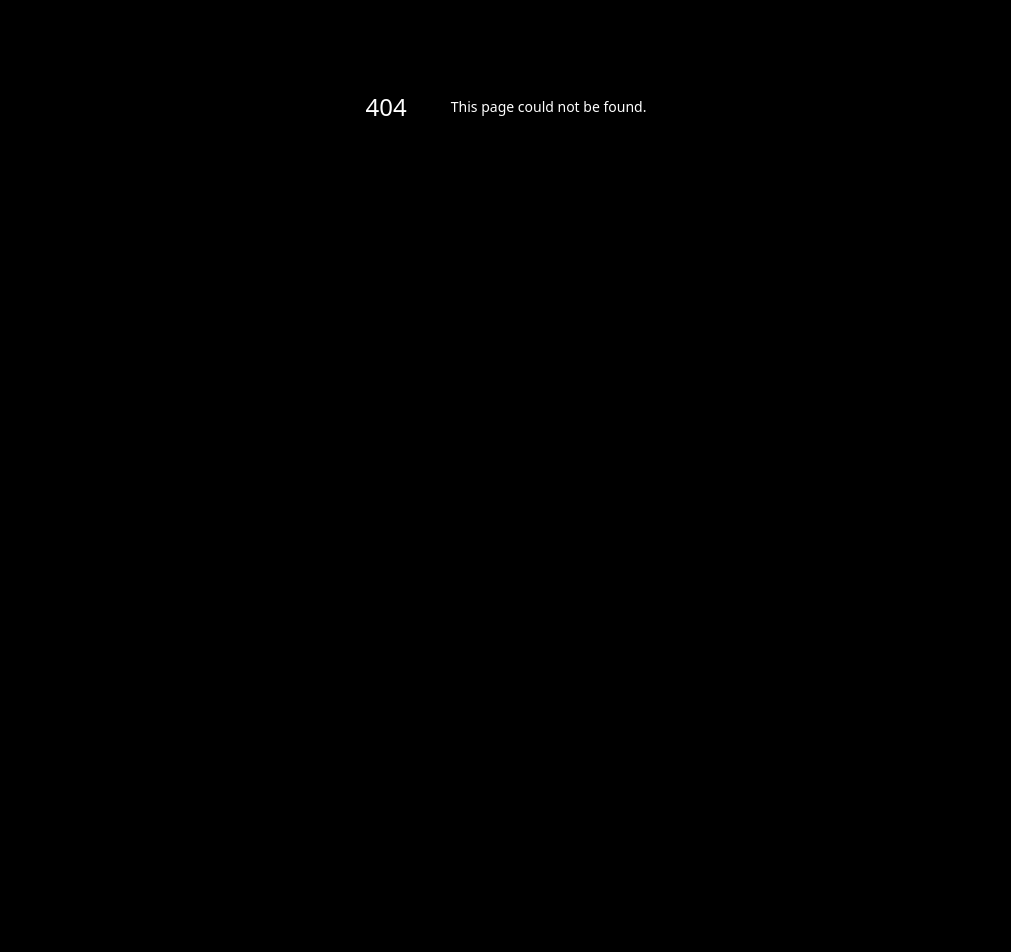
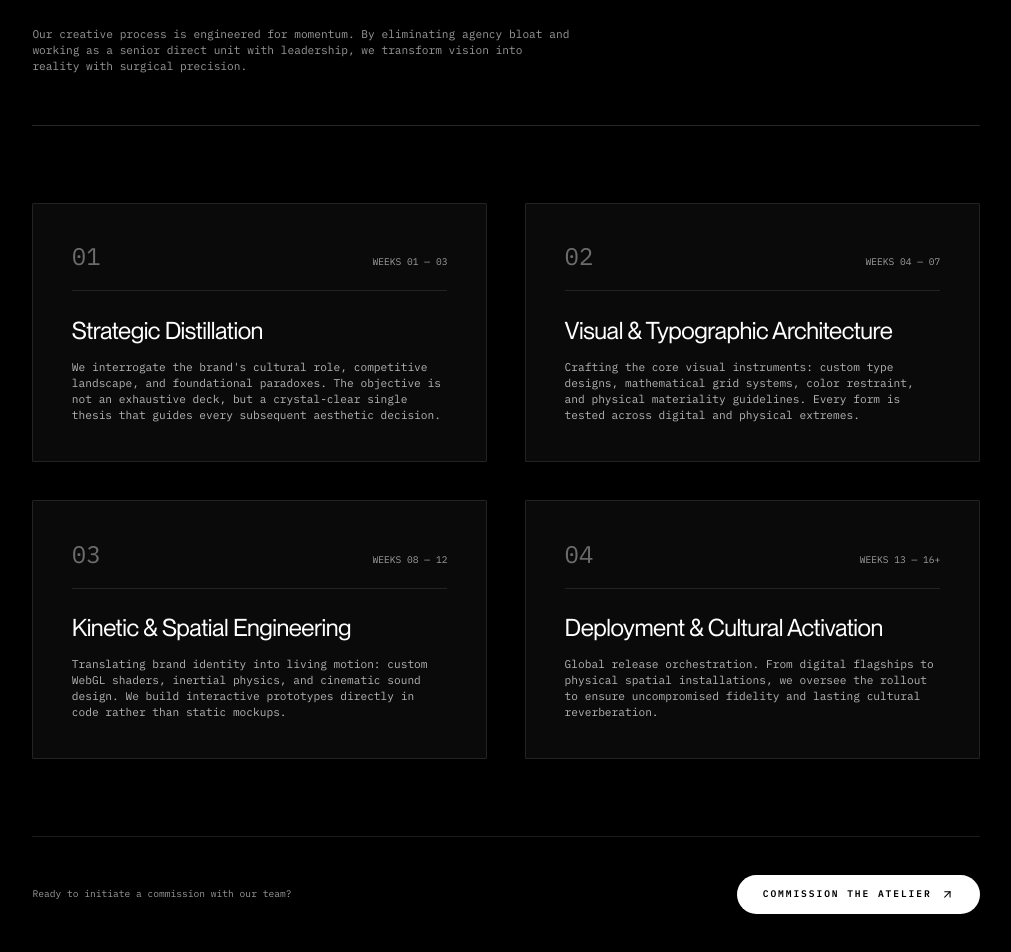
Before and after one commit to Jay-Raam/N-th, a Next.js app: page /method in a window 1280 px wide. Before the commit this address had no page. Shown: the part 294-1246 px from the top of the page, without its empty margins (134-1145 px from the left). Before the commit the page ends 800 px from the top, so only its background shows below. Built offline with nearby package versions, Linux system fonts and the light colour scheme.

Commit message:
feat(routing): build dedicated /method 4-stage atelier methodology page

```diff
--- /dev/null
+++ b/src/app/method/page.tsx
@@ -0,0 +1,101 @@
+import Navbar from "@/components/Navbar";
+import Footer from "@/components/Footer";
+import Link from "next/link";
+import { ArrowUpRight } from "lucide-react";
+
+const PHASES = [
+  {
+    step: "01",
+    name: "Strategic Distillation",
+    duration: "Weeks 01 &mdash; 03",
+    description:
+      "We interrogate the brand's cultural role, competitive landscape, and foundational paradoxes. The objective is not an exhaustive deck, but a crystal-clear single thesis that guides every subsequent aesthetic decision.",
+  },
+  {
+    step: "02",
+    name: "Visual & Typographic Architecture",
+    duration: "Weeks 04 &mdash; 07",
+    description:
+      "Crafting the core visual instruments: custom type designs, mathematical grid systems, color restraint, and physical materiality guidelines. Every form is tested across digital and physical extremes.",
+  },
+  {
+    step: "03",
+    name: "Kinetic & Spatial Engineering",
+    duration: "Weeks 08 &mdash; 12",
+    description:
+      "Translating brand identity into living motion: custom WebGL shaders, inertial physics, and cinematic sound design. We build interactive prototypes directly in code rather than static mockups.",
+  },
+  {
+    step: "04",
+    name: "Deployment & Cultural Activation",
+    duration: "Weeks 13 &mdash; 16+",
+    description:
+      "Global release orchestration. From digital flagships to physical spatial installations, we oversee the rollout to ensure uncompromised fidelity and lasting cultural reverberation.",
+  },
+];
+
+export default function MethodPage() {
+  return (
+    <main className="min-h-screen bg-black text-white selection:bg-white selection:text-black">
+      <Navbar />
+
+      <section className="pt-36 pb-24 px-6 md:px-12 max-w-7xl mx-auto flex flex-col space-y-24">
+        {/* Header */}
+        <div className="flex flex-col space-y-6 border-b border-white/15 pb-16">
+          <span className="font-mono text-xs uppercase tracking-[0.3em] text-white/50">
+            THE METHODOLOGY / ATELIER PROTOCOL
+          </span>
+          <h1 className="text-4xl sm:text-6xl md:text-8xl font-sans font-light tracking-tight max-w-5xl">
+            Decisions decided, not decorated.
+          </h1>
+          <p className="font-mono text-xs sm:text-sm text-white/60 max-w-2xl leading-relaxed">
+            Our creative process is engineered for momentum. By eliminating agency bloat and working as a senior direct unit with leadership, we transform vision into reality with surgical precision.
+          </p>
+        </div>
+
+        {/* Phases */}
+        <div className="grid grid-cols-1 md:grid-cols-2 gap-12">
+          {PHASES.map((phase) => (
+            <div
+              key={phase.step}
+              className="p-8 md:p-12 rounded-sm border border-white/10 bg-neutral-950 flex flex-col justify-between space-y-8"
+            >
+              <div className="flex justify-between items-baseline border-b border-white/10 pb-6">
+                <span className="font-mono text-3xl font-light text-white/40">{phase.step}</span>
+                <span
+                  className="font-mono text-xs uppercase text-white/60"
+                  dangerouslySetInnerHTML={{ __html: phase.duration }}
+                />
+              </div>
+
+              <div className="space-y-4">
+                <h3 className="text-2xl sm:text-3xl font-sans font-normal tracking-tight">
+                  {phase.name}
+                </h3>
+                <p className="font-mono text-xs sm:text-sm text-white/70 leading-relaxed">
+                  {phase.description}
+                </p>
+              </div>
+            </div>
+          ))}
+        </div>
+
+        {/* Bottom CTA */}
+        <div className="pt-12 border-t border-white/10 flex flex-col sm:flex-row justify-between items-start sm:items-center gap-6">
+          <div className="font-mono text-xs text-white/60">
+            Ready to initiate a commission with our team?
+          </div>
+          <Link
+            href="/contact"
+            className="inline-flex items-center space-x-3 px-8 py-4 bg-white text-black rounded-full font-mono text-xs uppercase tracking-widest font-semibold hover:bg-neutral-200 transition-all"
+          >
+            <span>COMMISSION THE ATELIER</span>
+            <ArrowUpRight className="w-4 h-4" />
+          </Link>
+        </div>
+      </section>
+
+      <Footer />
+    </main>
+  );
+}
```
